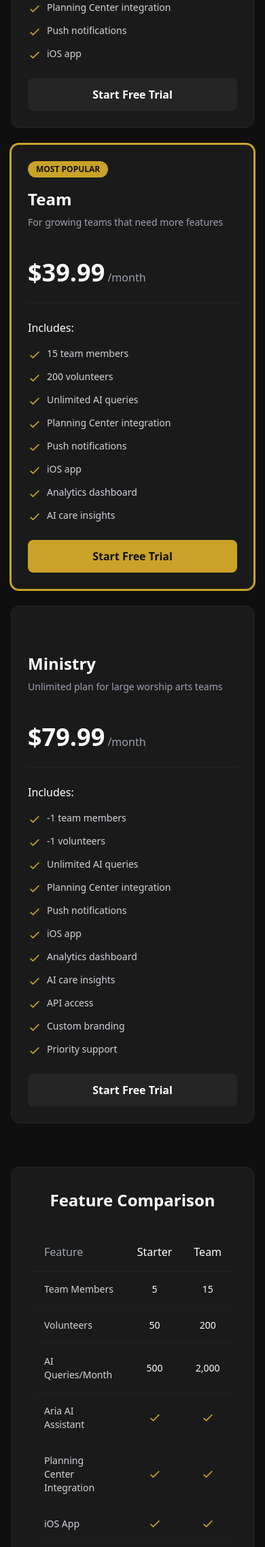
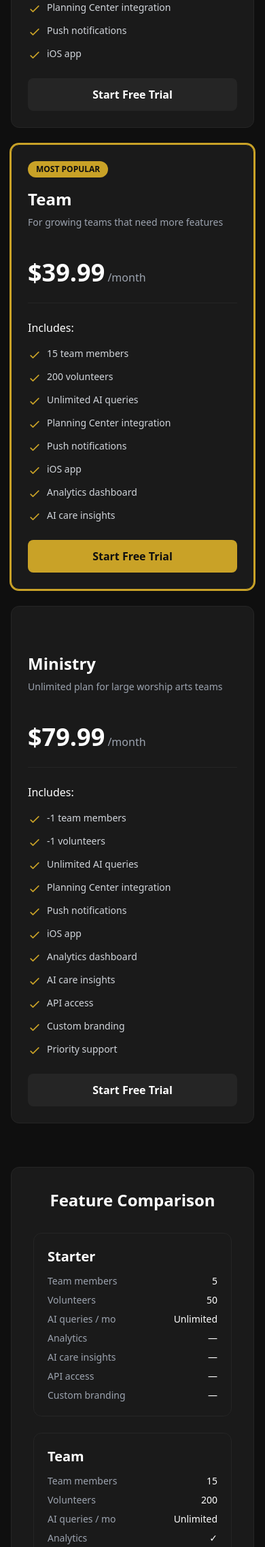
Before and after one commit to ryanpate/CHAgent, a Django app: page /pricing/ in a window 390 px wide. Shown: the part 1623-3898 px from the top of the page at 68% size. Run offline with Django 5.2, Linux system fonts and the light colour scheme; data comes from the database, SQL or seed files in the repository; some libraries are stand-ins or nearby versions.

Commit message:
feat: mobile-responsive pricing comparison (card stack + desktop table)
Co-Authored-By: Claude Opus 4.8 (1M context) <noreply@anthropic.com>

```diff
--- a/templates/core/pricing.html
+++ b/templates/core/pricing.html
@@ -307,7 +307,7 @@
     <div class="bg-ch-dark rounded-xl border border-ch-gray p-8 mb-16">
         <h2 class="text-2xl font-bold text-white mb-8 text-center">Feature Comparison</h2>
 
-        <div class="overflow-x-auto">
+        <div class="overflow-x-auto hidden md:block">
             <table class="w-full">
                 <thead>
                     <tr class="border-b border-ch-gray">
@@ -420,6 +420,32 @@
                 </tbody>
             </table>
         </div>
+
+        <div class="md:hidden space-y-6" data-mobile-comparison>
+            {% for plan in plans %}
+            {% if plan.name != 'Enterprise' %}
+            <div class="bg-ch-dark rounded-xl border border-ch-gray p-5">
+                <h3 class="text-xl font-bold text-white mb-3">{{ plan.name }}</h3>
+                <ul class="space-y-2 text-sm">
+                    <li class="flex justify-between"><span class="text-gray-400">Team members</span>
+                        <span class="text-white">{% if plan.max_users %}{{ plan.max_users }}{% else %}Unlimited{% endif %}</span></li>
+                    <li class="flex justify-between"><span class="text-gray-400">Volunteers</span>
+                        <span class="text-white">{% if plan.max_volunteers %}{{ plan.max_volunteers }}{% else %}Unlimited{% endif %}</span></li>
+                    <li class="flex justify-between"><span class="text-gray-400">AI queries / mo</span>
+                        <span class="text-white">{% if plan.max_ai_queries %}{{ plan.max_ai_queries }}{% else %}Unlimited{% endif %}</span></li>
+                    <li class="flex justify-between"><span class="text-gray-400">Analytics</span>
+                        <span class="text-white">{% if plan.features.analytics %}&#10003;{% else %}&mdash;{% endif %}</span></li>
+                    <li class="flex justify-between"><span class="text-gray-400">AI care insights</span>
+                        <span class="text-white">{% if plan.features.care_insights %}&#10003;{% else %}&mdash;{% endif %}</span></li>
+                    <li class="flex justify-between"><span class="text-gray-400">API access</span>
+                        <span class="text-white">{% if plan.features.api_access %}&#10003;{% else %}&mdash;{% endif %}</span></li>
+                    <li class="flex justify-between"><span class="text-gray-400">Custom branding</span>
+                        <span class="text-white">{% if plan.features.custom_branding %}&#10003;{% else %}&mdash;{% endif %}</span></li>
+                </ul>
+            </div>
+            {% endif %}
+            {% endfor %}
+        </div>
     </div>
 
     <!-- FAQ Section -->
```
Also changed, not shown: tests/test_pricing_ui.py (added, +8 -0 lines).
